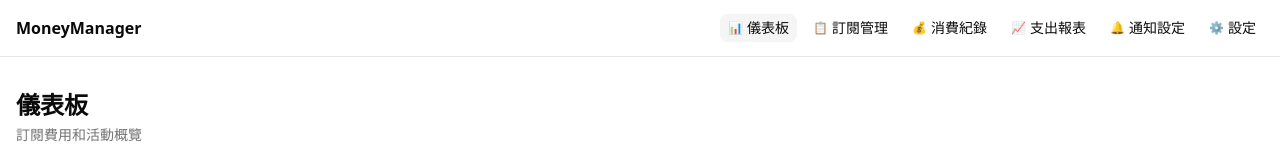
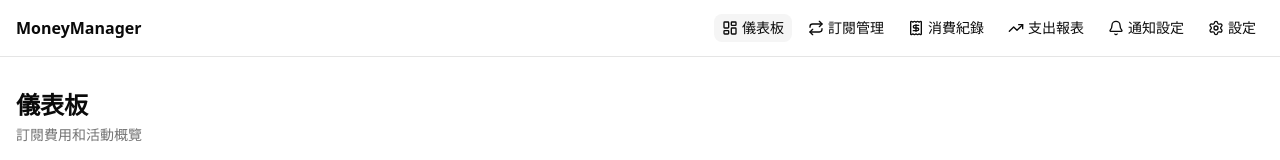
Before and after one commit to mao0507/MoneyManager, a Vue app: page / in a window 1280 px wide. Shown: the top 160 px of the page. Built offline with nearby package versions, Linux system fonts and the light colour scheme; no server answers.

Commit message:
style: 導覽列 emoji 換成 Lucide icon
craft-floor 明講 emoji 不能當 icon 系統用。改用專案已裝的
lucide-vue-next（shadcn-vue primitives 也在用），語意對應：
儀表板/訂閱/消費/報表/通知/設定。DESIGN.md Navigation 段落同步更新。

```diff
--- a/src/App.vue
+++ b/src/App.vue
@@ -1,6 +1,7 @@
 <script setup lang="ts">
 import { computed } from 'vue'
 import { useRoute } from 'vue-router'
+import { Bell, LayoutDashboard, Receipt, Repeat, Settings, TrendingUp } from 'lucide-vue-next'
 import { useAuth } from '@/composables/useAuth'
 
 const route = useRoute()
@@ -8,12 +9,12 @@ const { isAuthenticated, signOut } = useAuth()
 
 // 導航配置
 const navigationItems = [
-  { path: '/', label: '儀表板', icon: '📊' },
-  { path: '/subscriptions', label: '訂閱管理', icon: '📋' },
-  { path: '/expense-records', label: '消費紀錄', icon: '💰' },
-  { path: '/reports', label: '支出報表', icon: '📈' },
-  { path: '/notifications', label: '通知設定', icon: '🔔' },
-  { path: '/settings', label: '設定', icon: '⚙️' },
+  { path: '/', label: '儀表板', icon: LayoutDashboard },
+  { path: '/subscriptions', label: '訂閱管理', icon: Repeat },
+  { path: '/expense-records', label: '消費紀錄', icon: Receipt },
+  { path: '/reports', label: '支出報表', icon: TrendingUp },
+  { path: '/notifications', label: '通知設定', icon: Bell },
+  { path: '/settings', label: '設定', icon: Settings },
 ] as const
 
 // 檢查路由是否為當前活躍狀態
@@ -35,7 +36,7 @@ const isActive = (path: string) => computed(() => route.path === path)
               isActive(item.path).value ? 'bg-secondary' : 'hover:bg-secondary cursor-pointer',
             ]"
           >
-            <span class="text-xs">{{ item.icon }}</span>
+            <component :is="item.icon" class="size-4" aria-hidden="true" />
             {{ item.label }}
           </RouterLink>
           <button
```
Also changed, not shown: 1 other file (tests, documents, lock files or other folders).
